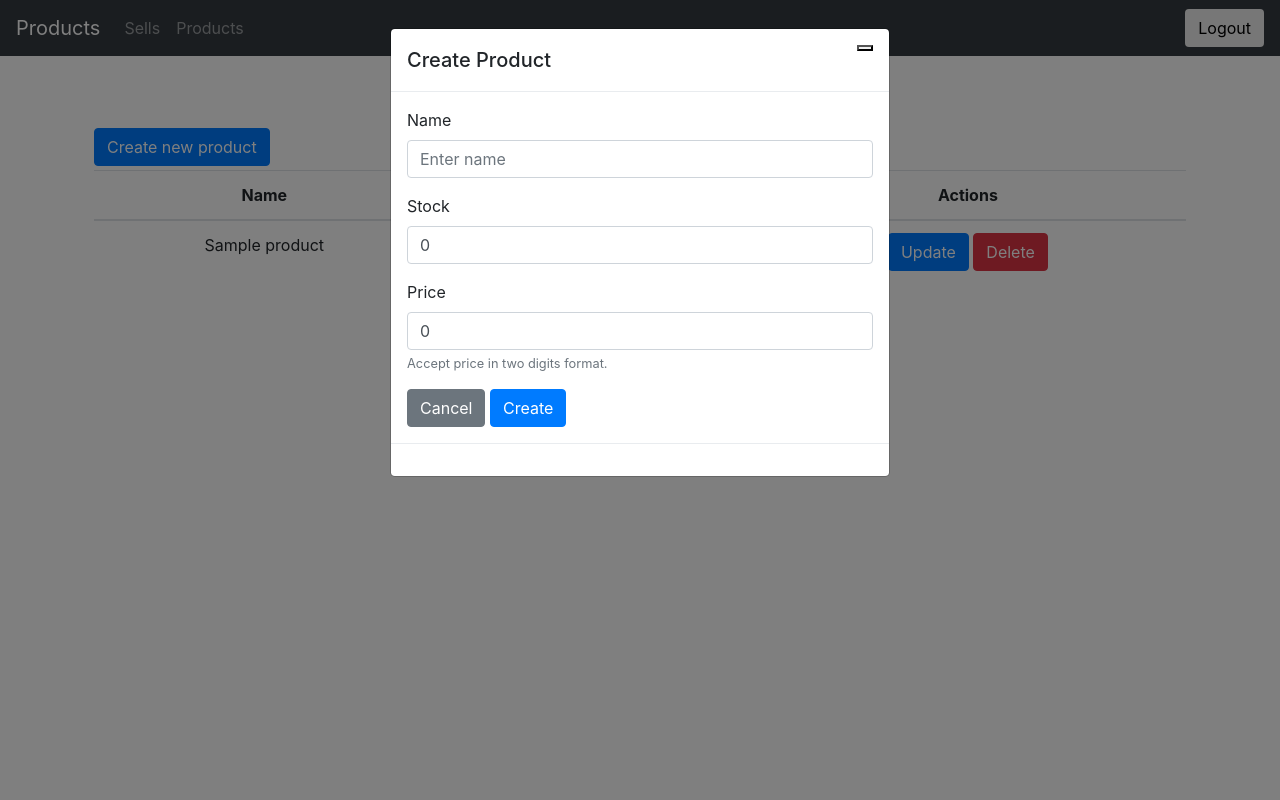
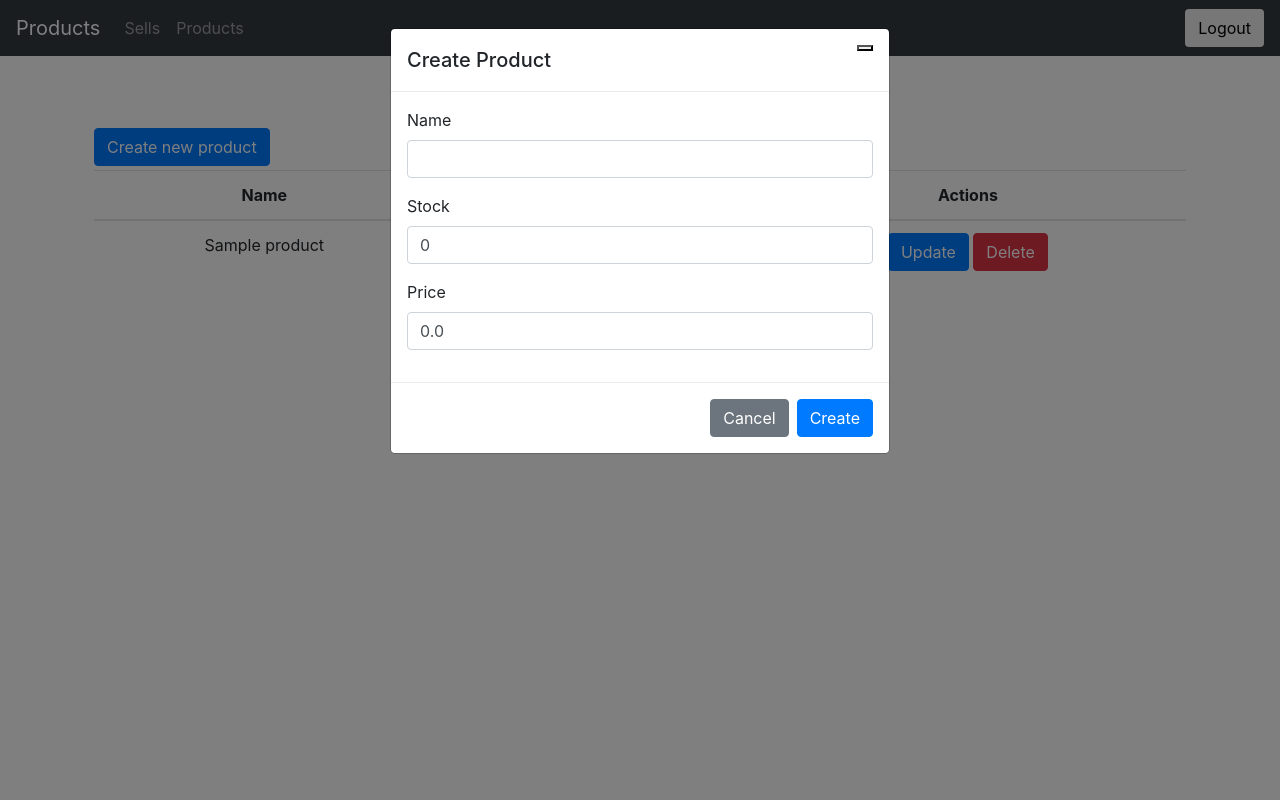
Before and after one commit to sylvainnizac/MediaDjango, a Django app: page /products/ in a window 1280 px wide, after a click on "Create new product". Run offline with Django 3.2, Linux system fonts and the light colour scheme; a user stored in the database is signed in; tables that the repository leaves empty hold one stand-in row (values such as "Sample post"); some libraries are stand-ins or nearby versions.

Commit message:
fix patch call for update + forms in product

```diff
--- a/products/forms.py
+++ b/products/forms.py
@@ -1,13 +1,13 @@
 from django import forms
 from products.models import Product
 
+
 class ProductForm(forms.ModelForm):
-    name = forms.CharField(max_length=128, help_text="Please enter the product name.")
-    stockpile = forms.IntegerField(initial=0)
-    price = forms.FloatField(initial=0.0)
+    def __init__(self, *args, **kwargs):
+        super(ProductForm, self).__init__(*args, **kwargs)
+        for visible in self.visible_fields():
+            visible.field.widget.attrs['class'] = 'form-control'
 
-    # An inline class to provide additional information on the form.
     class Meta:
-        # Provide an association between the ModelForm and a model
         model = Product
         fields = ('name', 'stockpile', 'price')
--- a/products/views.py
+++ b/products/views.py
@@ -1,5 +1,5 @@
 from django.core import serializers
-from django.http import HttpResponse
+from django.http import HttpResponse, QueryDict
 from django.shortcuts import get_object_or_404, render
 from django.utils.translation import gettext as _
 from django.views.decorators.http import require_http_methods
@@ -16,8 +16,10 @@ def index(request):
         main page to display and manage products
     """
     all_products = Product.objects.all()
+    form = ProductForm()
 
     context_dict = {"products": all_products,
+                    "form": form,
                     "empty_message": _("There are no products present.")}
 
     return render(request, 'products/index.html', context_dict)
@@ -59,7 +61,7 @@ def create_product(request):
 
 
 @login_required
-@require_http_methods(["POST"])
+@require_http_methods(["PATCH"])
 def update_product(request, product_id):
     """
         update product from form
@@ -67,8 +69,12 @@ def update_product(request, product_id):
             200 if OK
             400 if error in update
     """
+    # get original object
     product = get_object_or_404(Product, id=product_id)
-    form = ProductForm(request.POST or None, instance=product)
+    # transform patch data
+    query_dict = QueryDict(request.body)
+    # update original object
+    form = ProductForm(query_dict or None, instance=product)
     if form.is_valid():
         form.save()
         return HttpResponse(status=201)
--- a/src/static/js/products.js
+++ b/src/static/js/products.js
@@ -35,14 +35,14 @@ function create_product() {
 
 function get_update_data(it) {
     var idProduct = it.getAttribute('data-id');
-    var nameProduct = it.getAttribute('data-name');
-    var priceProduct = it.getAttribute('data-price');
-    var stockProduct = it.getAttribute('data-stock');
+    var name = it.getAttribute('data-name');
+    var price = it.getAttribute('data-price');
+    var stock = it.getAttribute('data-stock');
     var modalBody = $('#updateProductModal');
     modalBody.find('#idProduct')[0].value = idProduct;
-    modalBody.find('#name')[0].value = nameProduct;
-    modalBody.find('#price')[0].value = priceProduct;
-    modalBody.find('#stockpile')[0].value = stockProduct;
+    modalBody.find('#id_name')[0].value = name;
+    modalBody.find('#id_price')[0].value = price;
+    modalBody.find('#id_stockpile')[0].value = stock;
 }
 
 function update_product() {
@@ -51,7 +51,7 @@ function update_product() {
     if (formValid) {
         $.ajax({
             url: 'update_product/' + idProduct,
-            type: 'post',
+            type: 'patch',
             headers: {'X-CSRFToken': document.getElementsByName('csrfmiddlewaretoken')[0].value},
             dataType: 'text',
             data:  $('form#updateProductForm').serialize(),
--- a/src/static/js/sells.js
+++ b/src/static/js/sells.js
@@ -35,7 +35,7 @@ function update_sell() {
     if (formValid) {
         $.ajax({
             url: "update_sell/" + idSell,
-            type: "post",
+            type: "patch",
             headers: {"X-CSRFToken": document.getElementsByName("csrfmiddlewaretoken")[0].value},
             dataType: "text",
             data:  $("form#updateSellForm").serialize(),
--- a/src/templates/products/index.html
+++ b/src/templates/products/index.html
@@ -73,22 +73,24 @@
                 <form id="createProductForm">
                     <div class="form-group">
                         <label>Name</label>
-                        <input type="text" class="form-control" id="name" name="name" placeholder="Enter name"  required/>
+                        {{ form.name }}
+                        {{ form.name.errors }}
                     </div>
                     <div class="form-group">
                         <label>Stock</label>
-                        <input type=number step=1 min=0 class="form-control" id="stockpile" name="stockpile" value=0 />
+                        {{ form.stockpile }}
+                        {{ form.stockpile.errors }}
                     </div>
                     <div class="form-group">
                         <label>Price</label>
-                        <input type=number step=0.01 min=0 class="form-control" id="price" name="price" aria-describedby="emailHelp" value=0 />
-                        <small id="priceHelp" class="form-text text-muted">Accept price in two digits format.</small>
+                        {{ form.price }}
+                        {{ form.price.errors }}
                     </div>
-                    <button type="button" class="btn btn-secondary" data-dismiss="modal">Cancel</button>
-                    <button type="button" class="btn btn-primary" onclick="create_product();">Create</button>
                 </form>
             </div>
             <div class="modal-footer">
+                <button type="button" class="btn btn-secondary" data-dismiss="modal">Cancel</button>
+                <button type="button" class="btn btn-primary" onclick="create_product();">Create</button>
             </div>
         </div>
     </div>
@@ -106,22 +108,24 @@
                 <form id="updateProductForm">
                     <div class="form-group">
                         <label>Name</label>
-                        <input type="text" class="form-control" id="name" name="name" placeholder="Enter name"  required/>
+                        {{ form.name }}
+                        {{ form.name.errors }}
                     </div>
                     <div class="form-group">
                         <label>Stock</label>
-                        <input type=number step=1 min=0 class="form-control" id="stockpile" name="stockpile" value=0 />
+                        {{ form.stockpile }}
+                        {{ form.stockpile.errors }}
                     </div>
                     <div class="form-group">
                         <label>Price</label>
-                        <input type=number step=0.01 min=0 class="form-control" id="price" name="price" aria-describedby="emailHelp" value=0 />
-                        <small id="priceHelp" class="form-text text-muted">Accept price in two digits format.</small>
+                        {{ form.price }}
+                        {{ form.price.errors }}
                     </div>
-                    <button type="button" class="btn btn-secondary" data-dismiss="modal">Cancel</button>
-                    <button type="button" class="btn btn-primary" onclick="update_product();">Update</button>
                 </form>
             </div>
             <div class="modal-footer">
+                <button type="button" class="btn btn-secondary" data-dismiss="modal">Cancel</button>
+                <button type="button" class="btn btn-primary" onclick="update_product();">Update</button>
             </div>
         </div>
     </div>
--- a/src/templates/sells/index.html
+++ b/src/templates/sells/index.html
@@ -108,7 +108,6 @@
             <div class="modal-body">
                 <input type="number" id="idSell" hidden/>
                 <form id="updateSellForm">
-                    {{ form.non_field_errors }}
                     <div class="form-group">
                         <label>Client Name</label>
                         {{ form.client_name }}
@@ -124,7 +123,6 @@
                         {{ form.quantity }}
                         {{ form.quantity.errors }}
                     </div>
-                    {{ form.date.errors }}
                 </form>
             </div>
             <div class="modal-footer">
```
Also changed, not shown: sells/forms.py (+4 -19 lines), sells/views.py (+8 -3 lines).
